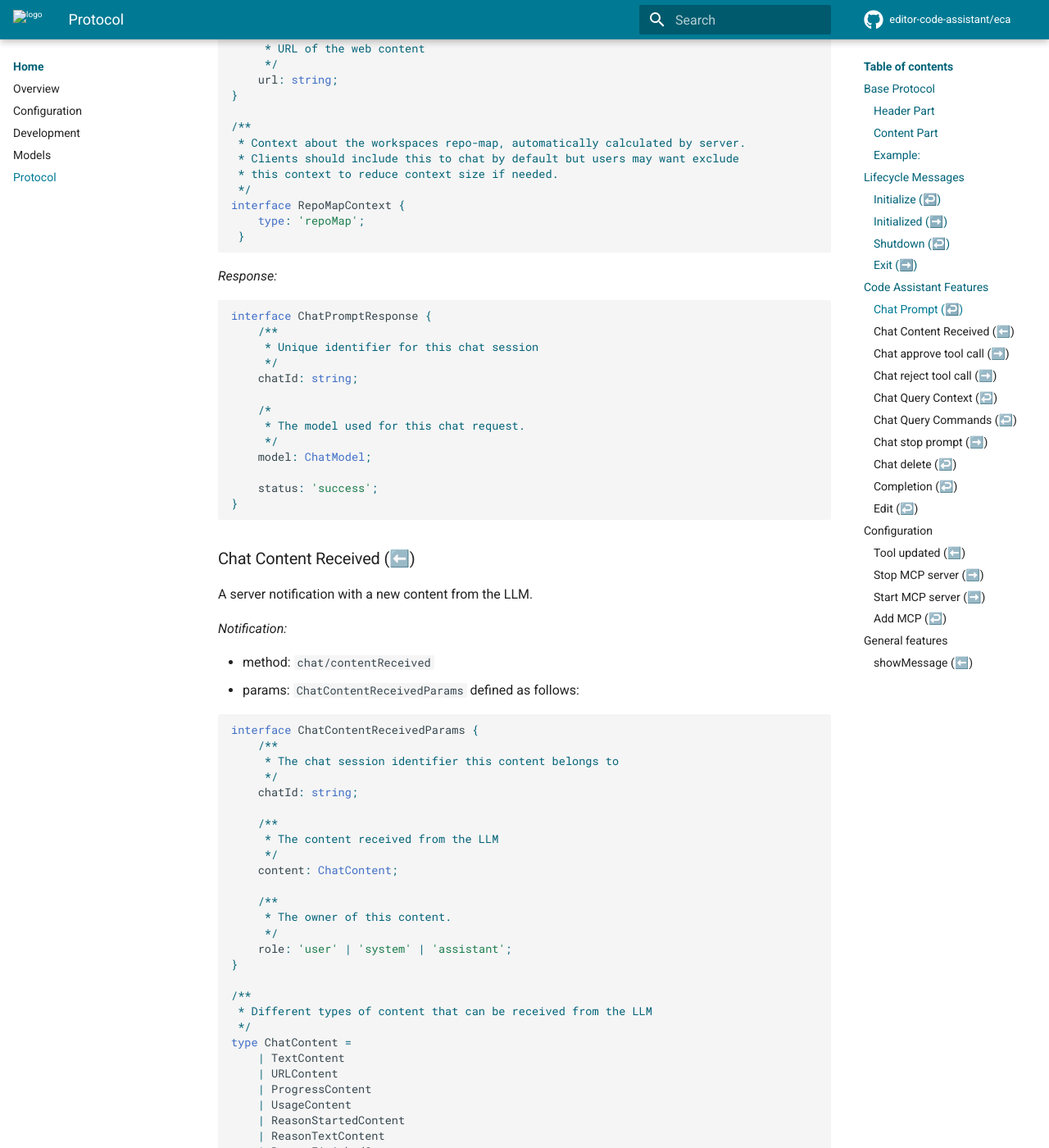
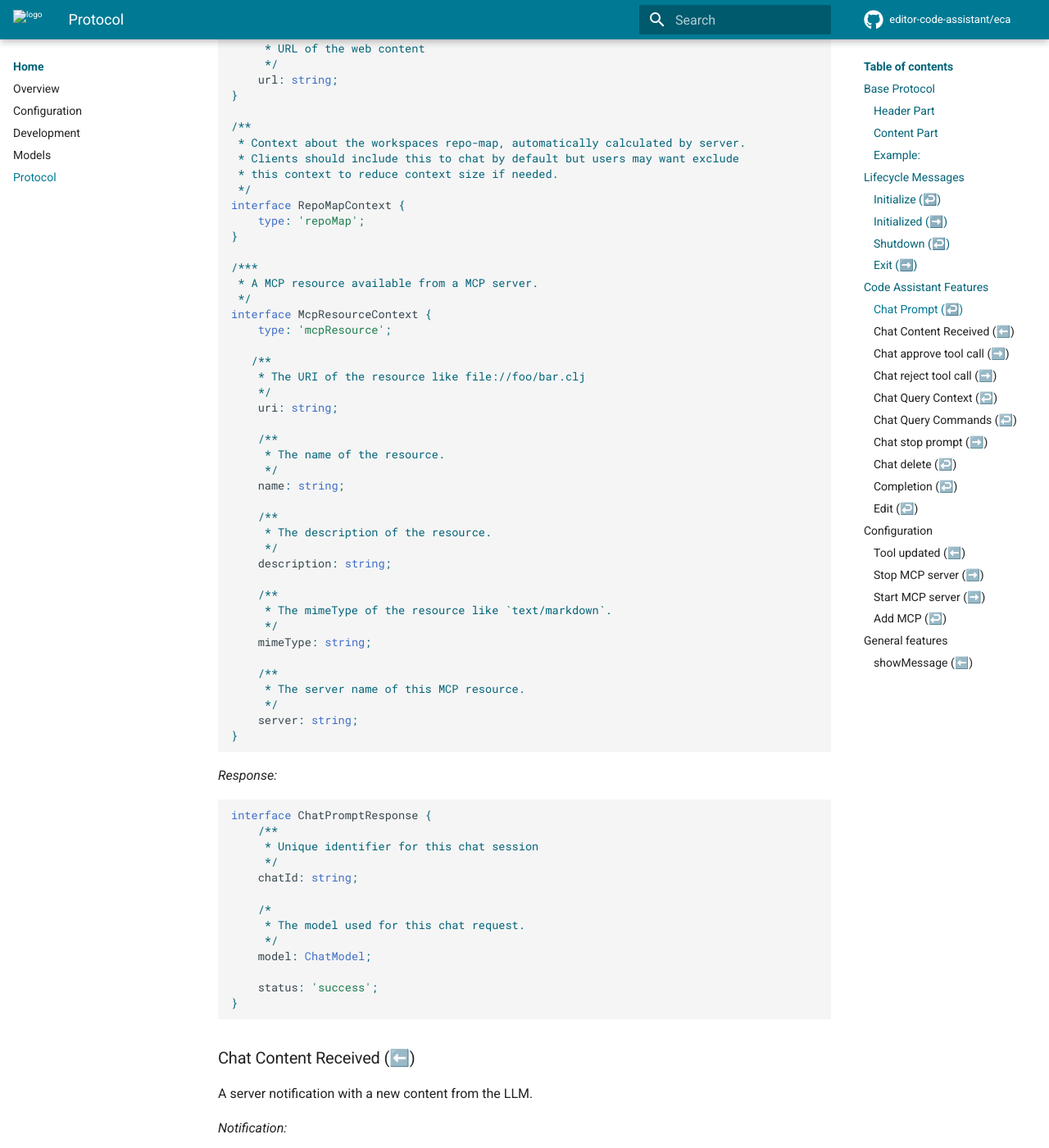
Before and after one commit to tomgeorge/eca, an MkDocs documentation site: the page built from docs/protocol.md, in a window 1280 px wide and 1400 px high, scrolled down 6917 px. Shown: the whole window at 82% size. Built offline with MkDocs 1.6.1 and Material for MkDocs 9.7.7, drawn with Linux system fonts in a browser that asks for light colours; comment, search, counter and statistics services are not loaded.

Commit message:
Support MCP resources as a new context

````diff
--- a/docs/protocol.md
+++ b/docs/protocol.md
@@ -278,7 +278,7 @@ type ChatModel =
  */
 type OllamaRunningModel = string
 
-type ChatContext = FileContext | DirectoryContext | WebContext | RepoMapContext;
+type ChatContext = FileContext | DirectoryContext | WebContext | RepoMapContext | McpResourceContext;
 
 /**
  * Context related to a file in the workspace
@@ -328,7 +328,39 @@ interface WebContext {
  */
 interface RepoMapContext {
     type: 'repoMap';
- }
+}
+
+/***
+ * A MCP resource available from a MCP server.
+ */
+interface McpResourceContext {
+    type: 'mcpResource';
+
+   /**
+    * The URI of the resource like file://foo/bar.clj
+    */
+    uri: string;
+
+    /**
+     * The name of the resource.
+     */
+    name: string;
+
+    /**
+     * The description of the resource.
+     */
+    description: string;
+
+    /**
+     * The mimeType of the resource like `text/markdown`.
+     */
+    mimeType: string;
+
+    /**
+     * The server name of this MCP resource.
+     */
+    server: string;
+}
 ```
 
 _Response:_
````
Also changed, not shown: CHANGELOG.md (+2 -0 lines), README.md (+1 -1 lines), docs/features.md (+1 -1 lines), docs/models.md (+5 -5 lines), 4 other files.
